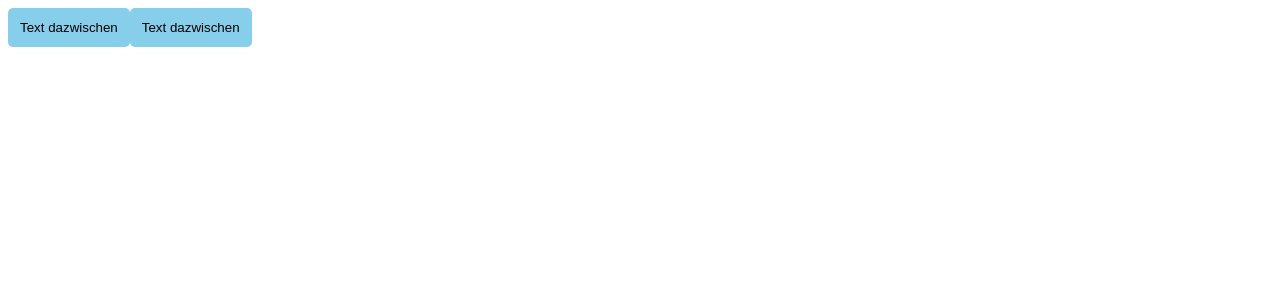
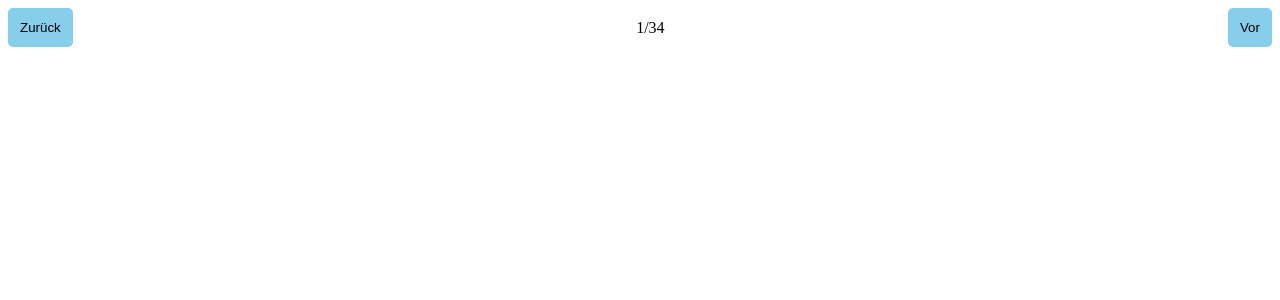
Before and after one commit to roscha80/react-playground, a React (Vite) app: page / in a window 1280 px wide. Shown: the top 300 px of the page. Built offline with nearby package versions, Linux system fonts and the light colour scheme.

Commit message:
Add Pagination

```diff
--- a/src/App.jsx
+++ b/src/App.jsx
@@ -1,11 +1,6 @@
 import * as React from 'react'
-import Button from './Button'
+import Pagination from './Pagination'
 
 export default () => {
-  return (
-    <div>
-      <Button isActive>Text dazwischen</Button>
-      <Button>Text dazwischen</Button>
-    </div>
-  )
+  return <Pagination isLeftDisabled isRightDisabled text="1/34" />
 }
--- a/src/Button.css
+++ b/src/Button.css
@@ -6,6 +6,10 @@
   border-radius: 5px;
 }
 
-.Button.active:hover {
+.Button.active {
   background: hotpink;
 }
+
+.Button.disabled {
+  opacity: 30%;
+}
--- /dev/null
+++ b/src/Pagination.css
@@ -0,0 +1,9 @@
+.Pagination {
+  display: flex;
+  justify-content: space-between;
+  align-items: center;
+}
+
+.Pagination button .disabled {
+  opacity: 20%;
+}
--- /dev/null
+++ b/src/Pagination.jsx
@@ -0,0 +1,14 @@
+import * as React from 'react'
+import Button from './Button'
+import './Pagination.css'
+import PaginationText from './PaginationText'
+
+export default ({ text, isLeftDisabled, isRightDisabled }) => {
+  return (
+    <section className="Pagination">
+      <Button className={isLeftDisabled ? '' : 'active'}>Zurück</Button>
+      {text}
+      <Button className={isRightDisabled ? '' : 'active'}>Vor</Button>
+    </section>
+  )
+}
--- /dev/null
+++ b/src/PaginationText.css
@@ -0,0 +1,7 @@
+.PaginationText {
+  padding: 12px;
+  background: steelblue;
+  color: white;
+  border: none;
+  border-radius: 5px;
+}
--- /dev/null
+++ b/src/PaginationText.jsx
@@ -0,0 +1,6 @@
+import * as React from 'react'
+import './PaginationText.css'
+
+export default ({ text }) => {
+  return <p className="PaginationText">{text}</p>
+}
```
